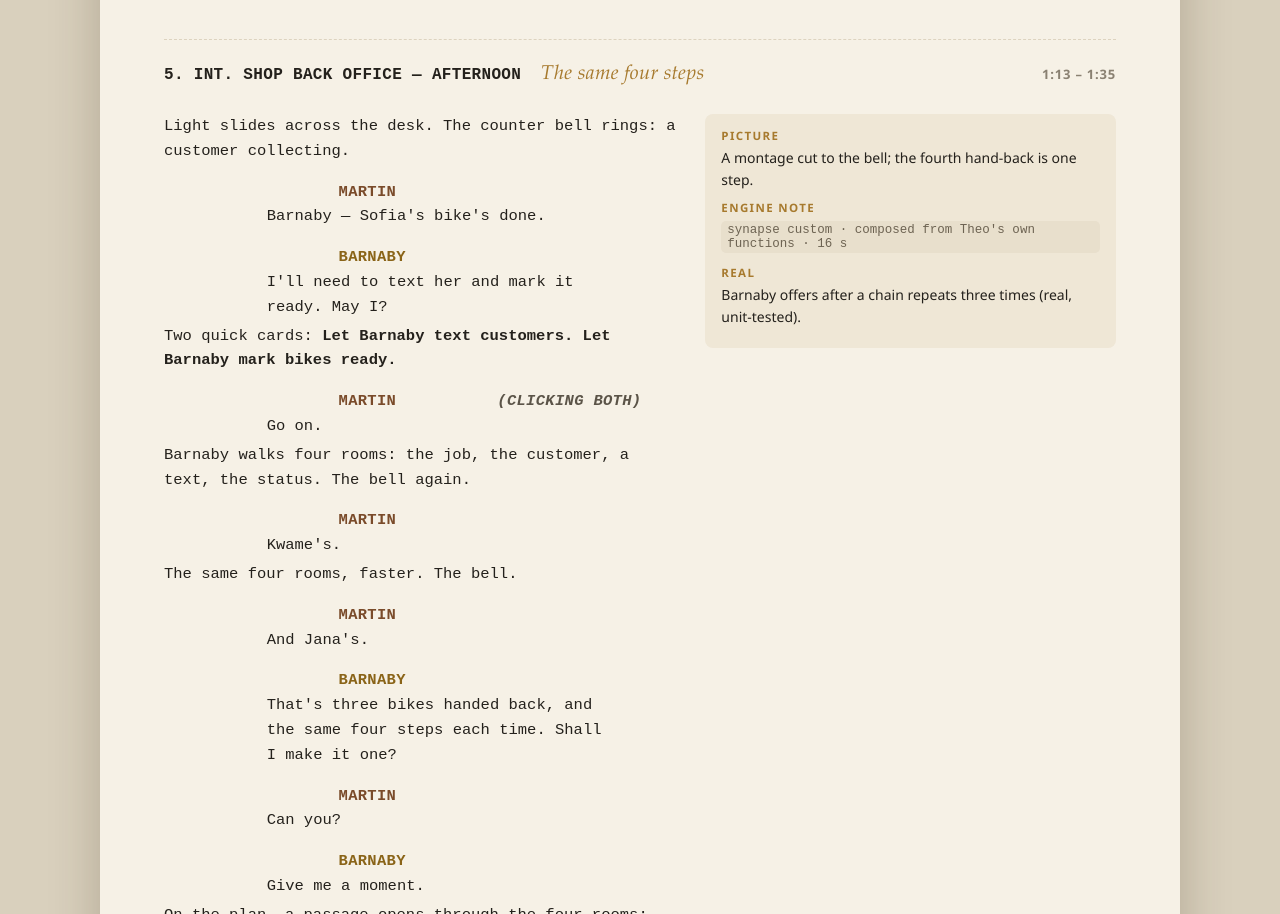
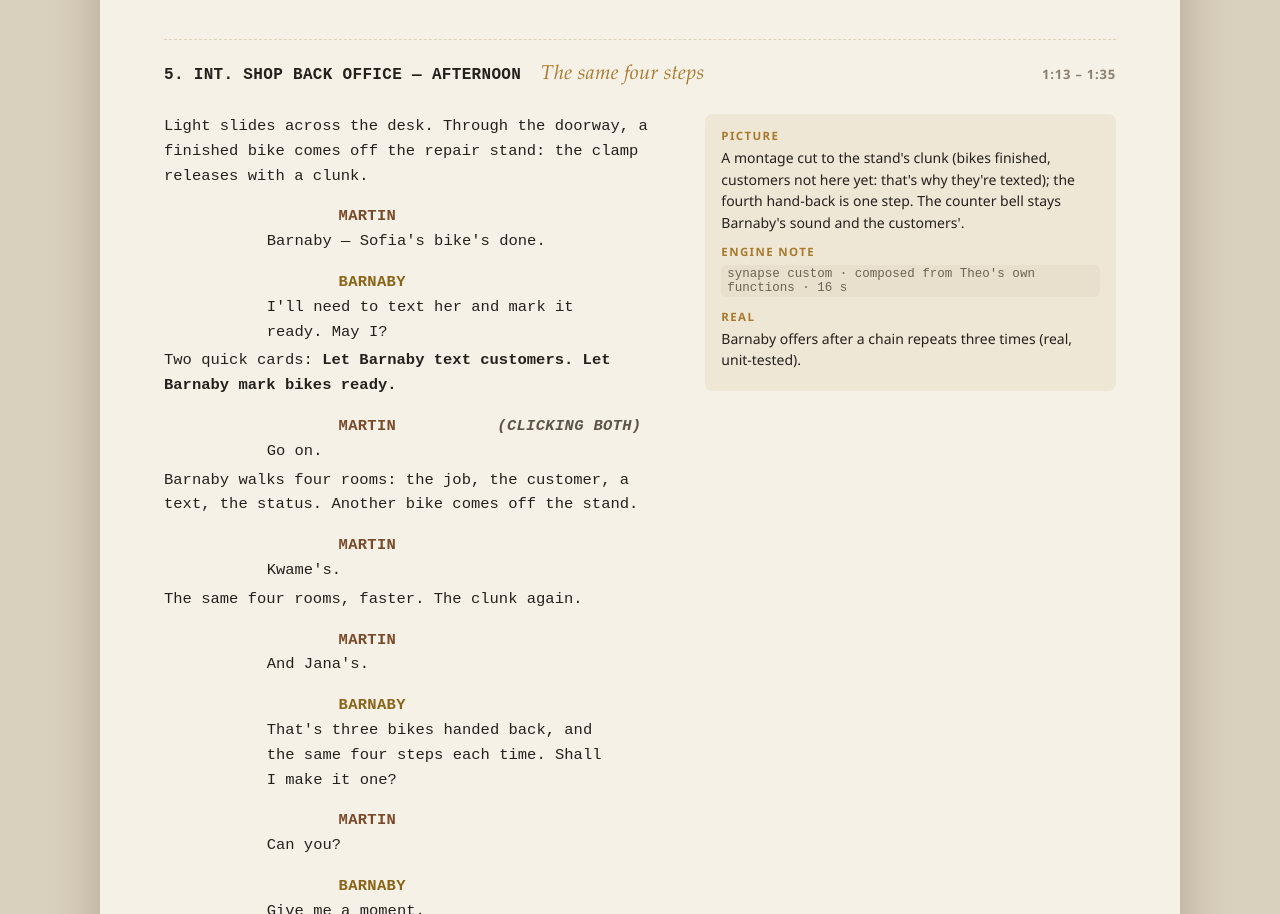
Before and after one commit to ImTani/barnaby-vibe-a-thon, a website: page docs/script.html in a window 1280 px wide. Shown: the part 4327-5241 px from the top of the page. Drawn offline with Linux system fonts and the light colour scheme.

Commit message:
Script: Compose montage cue is a finished bike coming off the stand (not a customer at the counter, who wouldn't need a text)
Co-Authored-By: Claude Opus 5.5 <noreply@anthropic.com>
Claude-Session: https://claude.ai/code/session_013dppT9Sz3A34Rdh8Lg592n

```diff
--- a/docs/script.html
+++ b/docs/script.html
@@ -188,7 +188,7 @@ lives on Theo's screens. Martin's Unlock, Compose and Build moments carry a smal
 <div class="scene">
   <div class="slug"><span>5. INT. SHOP BACK OFFICE — AFTERNOON <span class="name">The same four steps</span></span><span class="time">1:13 – 1:35</span></div>
   <div class="script">
-    <p class="action">Light slides across the desk. The counter bell rings: a customer collecting.</p>
+    <p class="action">Light slides across the desk. Through the doorway, a finished bike comes off the repair stand: the clamp releases with a clunk.</p>
     <p class="cue t-martin">Martin</p>
     <p class="line">Barnaby — Sofia's bike's done.</p>
     <p class="cue t-barnaby">Barnaby</p>
@@ -196,10 +196,10 @@ lives on Theo's screens. Martin's Unlock, Compose and Build moments carry a smal
     <p class="action">Two quick cards: <b>Let Barnaby text customers.</b> <b>Let Barnaby mark bikes ready.</b></p>
     <p class="cue t-martin">Martin <span class="paren">(clicking both)</span></p>
     <p class="line">Go on.</p>
-    <p class="action">Barnaby walks four rooms: the job, the customer, a text, the status. The bell again.</p>
+    <p class="action">Barnaby walks four rooms: the job, the customer, a text, the status. Another bike comes off the stand.</p>
     <p class="cue t-martin">Martin</p>
     <p class="line">Kwame's.</p>
-    <p class="action">The same four rooms, faster. The bell.</p>
+    <p class="action">The same four rooms, faster. The clunk again.</p>
     <p class="cue t-martin">Martin</p>
     <p class="line">And Jana's.</p>
     <p class="cue t-barnaby">Barnaby</p>
@@ -215,7 +215,7 @@ lives on Theo's screens. Martin's Unlock, Compose and Build moments carry a smal
     <p class="line">Tom's been texted, and it's marked ready.</p>
   </div>
   <div class="notes">
-    <h4>Picture</h4><p>A montage cut to the bell; the fourth hand-back is one step.</p>
+    <h4>Picture</h4><p>A montage cut to the stand's clunk (bikes finished, customers not here yet: that's why they're texted); the fourth hand-back is one step. The counter bell stays Barnaby's sound and the customers'.</p>
     <h4>Engine note</h4><p><span class="engine">synapse custom · composed from Theo's own functions · 16 s</span></p>
     <h4>Real</h4><p>Barnaby offers after a chain repeats three times (real, unit-tested).</p>
   </div>
```
